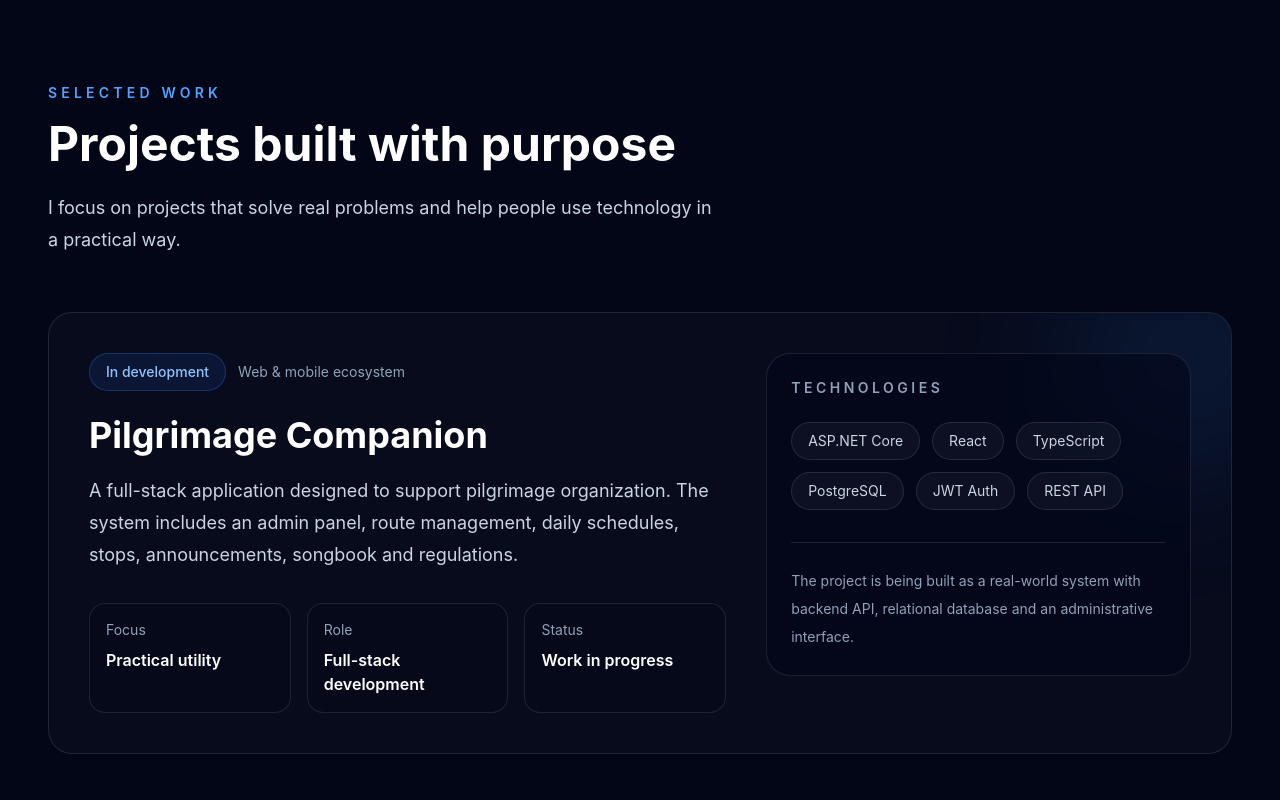
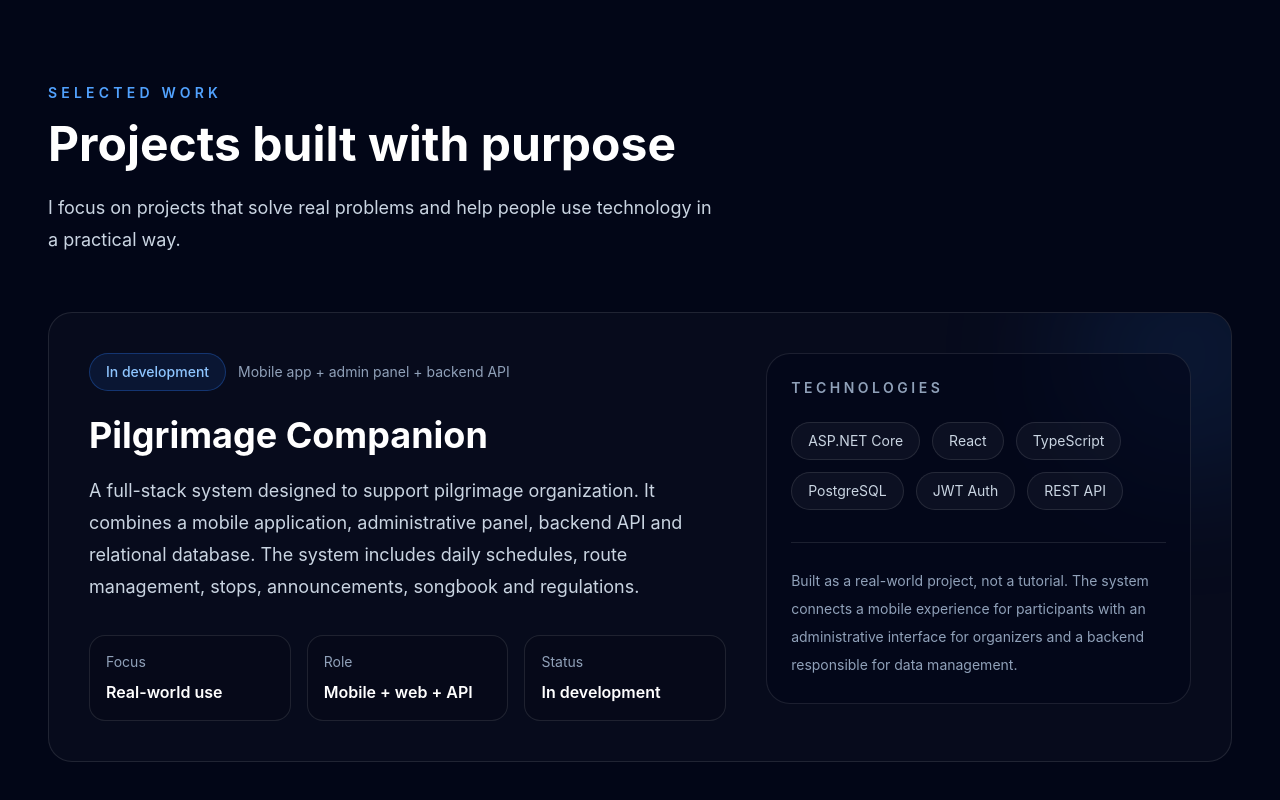
Before and after one commit to MKZSE/mateusz-portfolio, a React (Vite) app: page / in a window 1280 px wide. Shown: the part 1282-2082 px from the top of the page. Built offline with nearby package versions, Linux system fonts and the light colour scheme.

Commit message:
content: refine selected work description

```diff
--- a/src/components/sections/SelectedWork.tsx
+++ b/src/components/sections/SelectedWork.tsx
@@ -31,13 +31,13 @@ function SelectedWork() {
         <div className="relative grid gap-10 lg:grid-cols-[1.2fr_0.8fr] lg:items-start">
           <div>
             <div className="mb-6 flex flex-wrap items-center gap-3">
-              <span className="rounded-full border border-blue-500/30 bg-blue-500/10 px-4 py-2 text-sm font-medium text-blue-300">
-                In development
-              </span>
+                <span className="rounded-full border border-blue-500/30 bg-blue-500/10 px-4 py-2 text-sm font-medium text-blue-300">
+                    In development
+                </span>
 
-              <span className="text-sm text-slate-400">
-                Web & mobile ecosystem
-              </span>
+                <span className="text-sm text-slate-400">
+                    Mobile app + admin panel + backend API
+                </span>
             </div>
 
             <h3 className="text-3xl font-bold text-white md:text-4xl">
@@ -45,31 +45,31 @@ function SelectedWork() {
             </h3>
 
             <p className="mt-5 max-w-3xl text-lg leading-8 text-slate-300">
-              A full-stack application designed to support pilgrimage
-              organization. The system includes an admin panel, route
-              management, daily schedules, stops, announcements, songbook and
-              regulations.
+                A full-stack system designed to support pilgrimage organization.
+                It combines a mobile application, administrative panel, backend API
+                and relational database. The system includes daily schedules, route
+                management, stops, announcements, songbook and regulations.
             </p>
 
             <div className="mt-8 grid gap-4 sm:grid-cols-3">
               <div className="rounded-2xl border border-white/10 bg-black/10 p-4">
                 <p className="text-sm text-slate-400">Focus</p>
                 <p className="mt-2 font-semibold text-white">
-                  Practical utility
+                  Real-world use
                 </p>
               </div>
 
               <div className="rounded-2xl border border-white/10 bg-black/10 p-4">
                 <p className="text-sm text-slate-400">Role</p>
                 <p className="mt-2 font-semibold text-white">
-                  Full-stack development
+                  Mobile + web + API
                 </p>
               </div>
 
               <div className="rounded-2xl border border-white/10 bg-black/10 p-4">
                 <p className="text-sm text-slate-400">Status</p>
                 <p className="mt-2 font-semibold text-white">
-                  Work in progress
+                  In development
                 </p>
               </div>
             </div>
@@ -93,8 +93,9 @@ function SelectedWork() {
 
             <div className="mt-8 border-t border-white/10 pt-6">
               <p className="text-sm leading-7 text-slate-400">
-                The project is being built as a real-world system with backend
-                API, relational database and an administrative interface.
+                Built as a real-world project, not a tutorial. The system connects
+                a mobile experience for participants with an administrative interface
+                for organizers and a backend responsible for data management.
               </p>
             </div>
           </div>
```
